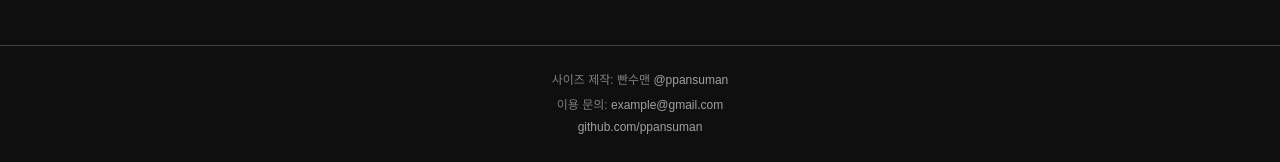
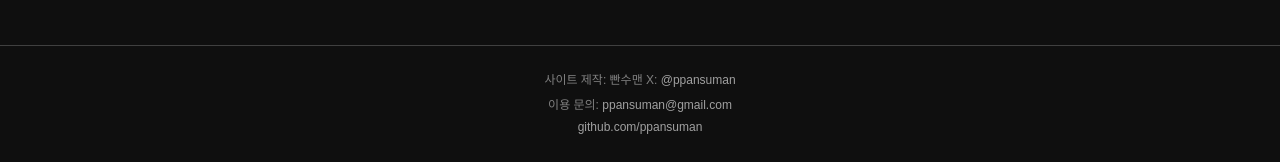
Before and after one commit to ppansuman/rgg_friend, a Next.js app: page / in a window 1280 px wide. Shown: the part 2831-2993 px from the top of the page. Built offline with nearby package versions, Linux system fonts and the light colour scheme; a web font is replaced by a local one.

Commit message:
이미지로 내보내기 버튼 추가, 오탈자 수정

```diff
--- a/pages/index.js
+++ b/pages/index.js
@@ -448,13 +448,25 @@ if (spoilerOther.trim()) {
 
   }
 
-  function handleDownloadImage() {
+function handleDownloadImage() {
     const canvas = canvasRef.current;
     canvas.toBlob((blob) => {
       const url = URL.createObjectURL(blob);
       const a = document.createElement('a');
       a.href = url;
-      a.download = 'friend-card.png';
+
+      // 현재 날짜, 시간 포맷
+      const now = new Date();
+      const year = now.getFullYear();
+      const month = String(now.getMonth() + 1).padStart(2, '0');
+      const day = String(now.getDate()).padStart(2, '0');
+      const hours = String(now.getHours()).padStart(2, '0');
+      const minutes = String(now.getMinutes()).padStart(2, '0');
+      const seconds = String(now.getSeconds()).padStart(2, '0');
+
+      const fileName = `rgg-friend-card_${year}${month}${day}_${hours}${minutes}${seconds}.png`;
+      a.download = fileName;
+
       a.click();
       URL.revokeObjectURL(url);
     });
@@ -726,7 +738,7 @@ if (spoilerOther.trim()) {
           fontSize: '12px',
         }}>
           <div style={{ marginBottom: '8px' }}>
-            사이즈 제작: 빤수맨{' '}
+            사이트 제작: 빤수맨 X:{' '}
             <a href="https://twitter.com/ppansuman" target="_blank" rel="noopener noreferrer" style={{ color: '#a0a0a0', textDecoration: 'none' }}>
               @ppansuman
             </a>
@@ -734,7 +746,7 @@ if (spoilerOther.trim()) {
           <div style={{ marginBottom: '8px' }}>
             이용 문의:{' '}
             <a href="mailto:example@gmail.com" style={{ color: '#a0a0a0', textDecoration: 'none' }}>
-              example@gmail.com
+              ppansuman@gmail.com
             </a>
           </div>
           <div>
```
